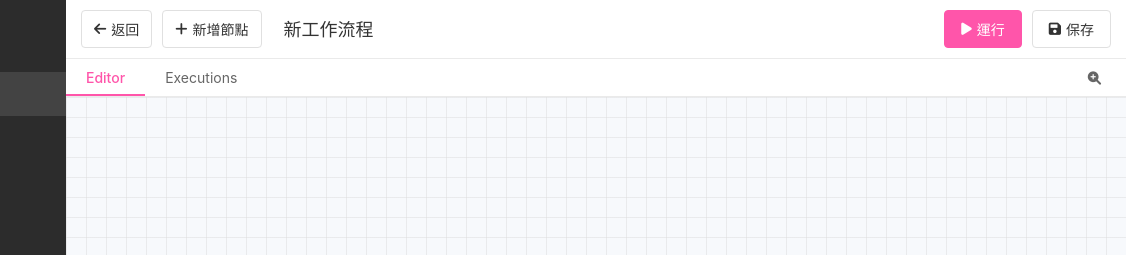
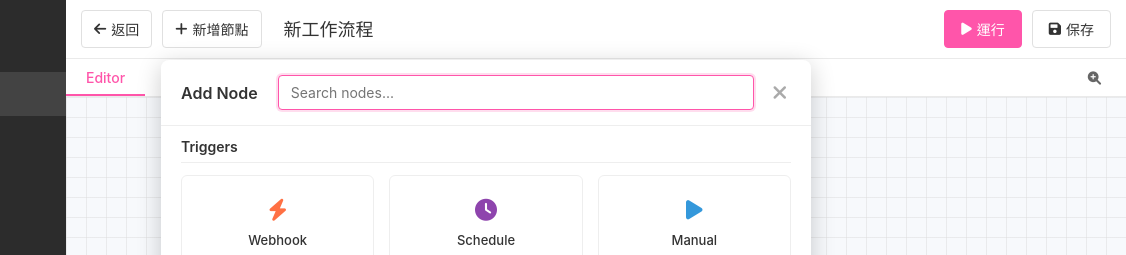
Before and after one commit to siaumau/n6n, a plain HTML site: page editor.html in a window 1280 px wide. Both pictures are taken after a click on the button "新增節點". Shown: the top 255 px of the page, 154-1280 px from the left. Drawn offline with Linux system fonts and the light colour scheme.

Commit message:
兩個頁面的UI很美，更新新增節點按鈕的選擇器名稱，並調整相應的警告訊息以符合新的按鈕類別，確保所有變更符合多國語言原則。

```diff
--- a/editor.html
+++ b/editor.html
@@ -313,8 +313,40 @@
 
 <script src="main.js"></script>
 <script>
-    document.querySelector('.return-btn').addEventListener('click', () => {
-        window.location.href = 'index.html';
+    document.addEventListener('DOMContentLoaded', function() {
+        // 返回按鈕
+        document.querySelector('.return-btn').addEventListener('click', () => {
+            window.location.href = 'index.html';
+        });
+
+        // 新增節點按鈕
+        document.querySelector('.add-node-btn').addEventListener('click', () => {
+            const nodeSelector = document.getElementById('node-selector');
+            if (nodeSelector) {
+                // 顯示節點選擇器，置中顯示
+                nodeSelector.style.display = 'flex';
+                nodeSelector.style.left = '50%';
+                nodeSelector.style.top = '50%';
+                nodeSelector.style.transform = 'translate(-50%, -50%)';
+
+                // 清空搜尋框
+                const searchInput = document.getElementById('node-search');
+                if (searchInput) {
+                    searchInput.value = '';
+                    searchInput.focus();
+                }
+            } else {
+                console.warn('Node selector not found!');
+            }
+        });
+
+        // 關閉節點選擇器按鈕
+        const closeBtn = document.querySelector('#node-selector .close-btn');
+        if (closeBtn) {
+            closeBtn.addEventListener('click', () => {
+                document.getElementById('node-selector').style.display = 'none';
+            });
+        }
     });
 </script>
 </body>
--- a/main.js
+++ b/main.js
@@ -169,13 +169,13 @@ document.addEventListener('DOMContentLoaded', function() {
 
     function initUIEvents() {
         // Add Node Button
-        const addButton = document.querySelector('.add-btn');
+        const addButton = document.querySelector('.add-node-btn');
         if (addButton) {
             addButton.addEventListener('click', () => {
                 showNodeSelector(null, null, true); // Center the selector
             });
         } else {
-            console.warn('Add button (.add-btn) not found.');
+            console.warn('Add button (.add-node-btn) not found.');
         }
 
         // Close Node Selector
```
